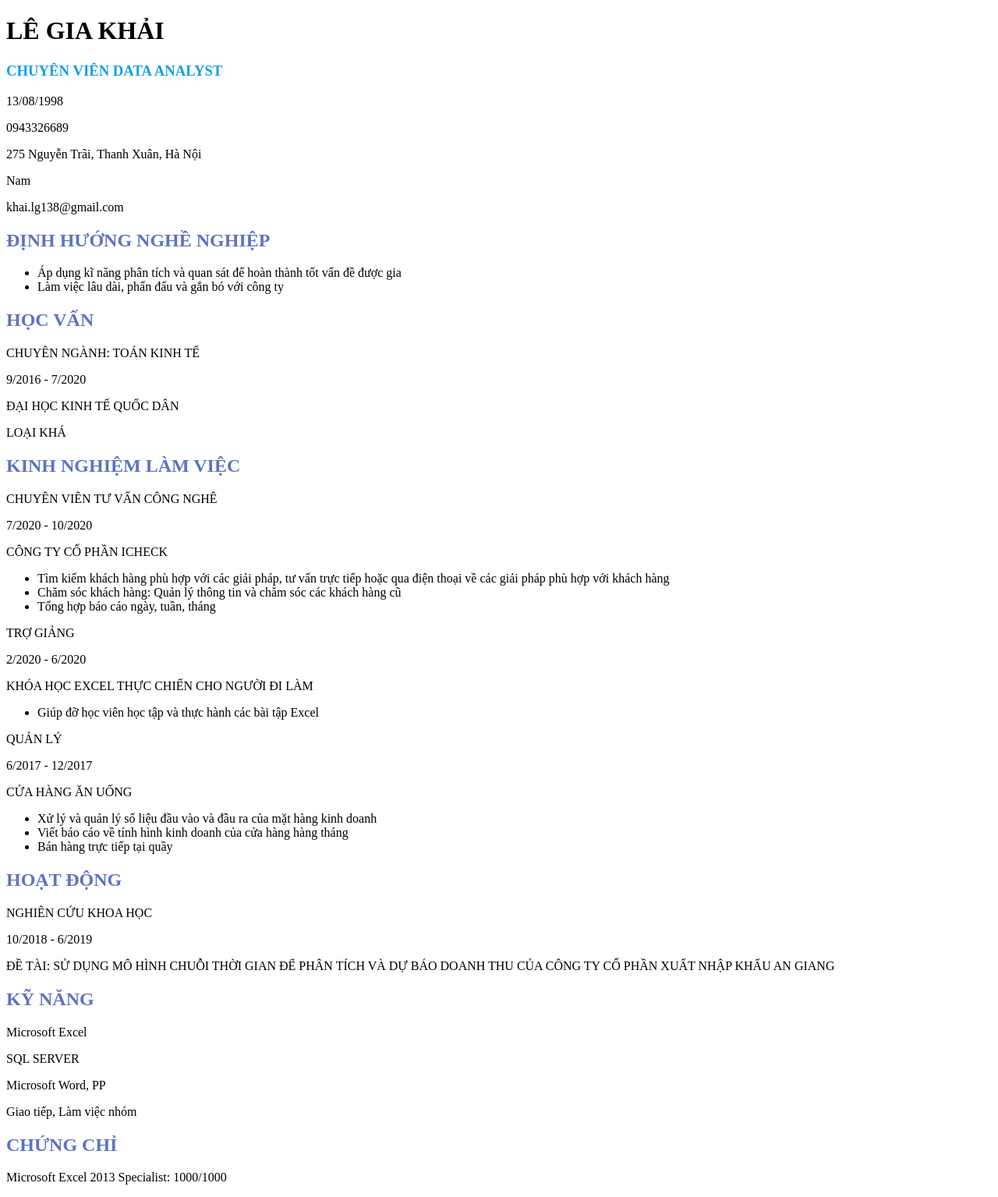
After one commit to khailg/T2011E_WEB, a PHP site: page /Labs2.html in a window 1280 px wide. The commit adds this page. Shown: the whole page at 78% size. Run offline with PHP 8.4, Linux system fonts and the light colour scheme.

Commit message:
Up code lần 2

```diff
--- /dev/null
+++ b/Labs2.html
@@ -0,0 +1,66 @@
+<!DOCTYPE html>
+<html lang="en">
+<head>
+    <meta charset="UTF-8">
+    <title>CV of LeGiaKhai</title>
+    <link rel="stylesheet" href="css/Labs2.css">
+</head>
+<body>
+    <h1>LÊ GIA KHẢI</h1>
+    <h3>CHUYÊN VIÊN DATA ANALYST</h3>
+    <p>13/08/1998</p>
+    <p>0943326689</p>
+    <p>275 Nguyễn Trãi, Thanh Xuân, Hà Nội</p>
+    <p>Nam</p>
+    <p>khai.lg138@gmail.com</p>
+    <h2>ĐỊNH HƯỚNG NGHỀ NGHIỆP</h2>
+    <ul>
+        <li> Áp dụng kĩ năng phân tích và quan sát để hoàn thành tốt vấn đề được gia </li>
+        <li> Làm việc lâu dài, phấn đấu và gắn bó với công ty</li>
+    </ul>
+    <h2>HỌC VẤN</h2>
+        <p>CHUYÊN NGÀNH: TOÁN KINH TẾ</p>
+        <p>9/2016 - 7/2020</p>
+        <p>ĐẠI HỌC KINH TẾ QUỐC DÂN</p>
+        <p>LOẠI KHÁ</p>
+    <h2>KINH NGHIỆM LÀM VIỆC</h2>
+        <p>CHUYÊN VIÊN TƯ VẤN CÔNG NGHÊ</p>
+        <p>7/2020 - 10/2020</p>
+        <p>CÔNG TY CỔ PHẦN ICHECK</p>
+        <ul>
+           <li>Tìm kiếm khách hàng phù hợp với các giải pháp, tư vấn trực tiếp hoặc qua điện thoại về các giải pháp phù hợp với khách hàng</li>
+           <li>Chăm sóc khách hàng: Quản lý thông tin và chăm sóc các khách hàng cũ</li>
+           <li>Tổng hợp báo cáo ngày, tuần, tháng</li>
+        </ul>
+        <p>TRỢ GIẢNG</p>
+        <p>2/2020 - 6/2020</p>
+        <p>KHÓA HỌC EXCEL THỰC CHIẾN CHO NGƯỜI ĐI LÀM</p>
+        <ul>
+            <li>Giúp đỡ học viên học tập và thực hành các bài tập Excel</li>
+        </ul>
+        <p>QUẢN LÝ</p>
+        <p>6/2017 - 12/2017</p>
+        <p>CỬA HÀNG ĂN UỐNG</p>
+        <ul>
+            <li>Xử lý và quản lý số liệu đầu vào và đầu ra của mặt hàng kinh doanh</li>
+            <li>Viết báo cáo về tính hình kinh doanh của cửa hàng hàng tháng</li>
+            <li>Bán hàng trực tiếp tại quầy</li>
+        </ul>
+    <h2>HOẠT ĐỘNG</h2>
+        <p>NGHIÊN CỨU KHOA HỌC</p>
+        <p>10/2018 - 6/2019</p>
+        <p>ĐỀ TÀI: SỬ DỤNG MÔ HÌNH CHUỖI THỜI GIAN ĐỂ PHÂN TÍCH VÀ DỰ BÁO DOANH THU CỦA CÔNG TY CỔ PHẦN XUẤT NHẬP KHẨU AN GIANG</p>
+    <h2>KỸ NĂNG</h2>
+        <p>Microsoft Excel</p>
+        <p>SQL SERVER</p>
+        <p>Microsoft Word, PP</p>
+        <p>Giao tiếp, Làm việc nhóm</p>
+    <h2>CHỨNG CHỈ</h2>
+        <p>Microsoft Excel 2013 Specialist: 1000/1000</p>
+
+
+
+
+
+</body>
+</html>
--- /dev/null
+++ b/css/Labs2.css
@@ -0,0 +1,14 @@
+h1{
+    color: rgb(1, 1, 1);
+    text-align: ;
+}
+h2{
+    color: rgb(93, 115, 196);
+    border: aqua;
+}
+body{
+    border: aqua;
+}
+h3{
+    color: #119eea;
+}
--- a/css/session2.css
+++ b/css/session2.css
@@ -12,7 +12,7 @@ p{
     text-transform: uppercase;
     text-decoration: underline;
     text-line-through: double;
-    font-family: Arial;
+    /*font-family: Arial;*/
     font-weight: 700;/* thin 100 light 300 normal 400 medium 500 semibold 600 */
     background-color: #fafafa;
 }
--- a/ses 2.democss.html
+++ b/ses 2.democss.html
@@ -10,6 +10,7 @@
     <p> Khải là tôi</p>
     <p>
         <img src="imgs/GPKD%202.jpg">
+        <img src="imgs/GPKD%202.jpg">
     </p>
 </body>
 </html>
```
Also changed, not shown: Labs1.html (added, +68 -0 lines).
